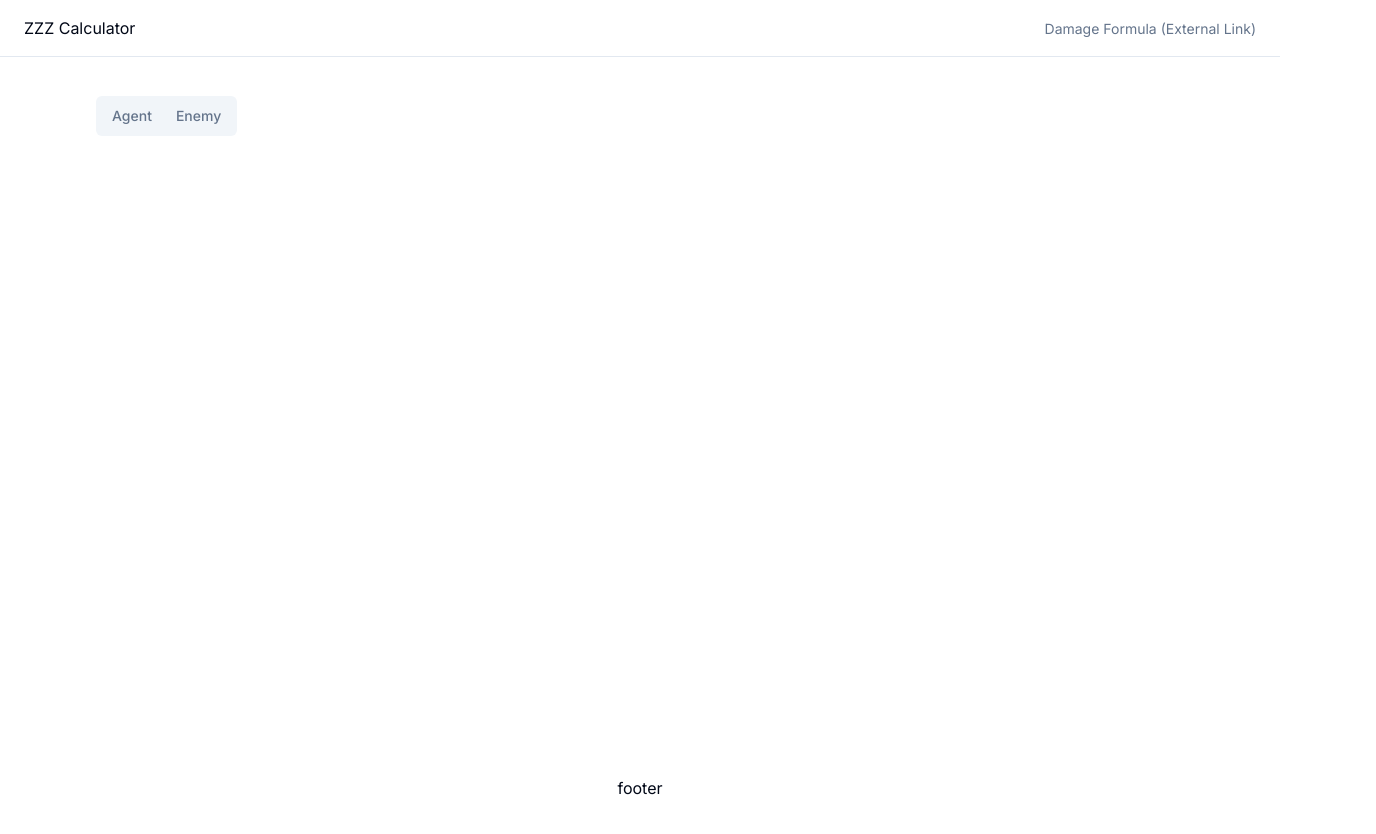
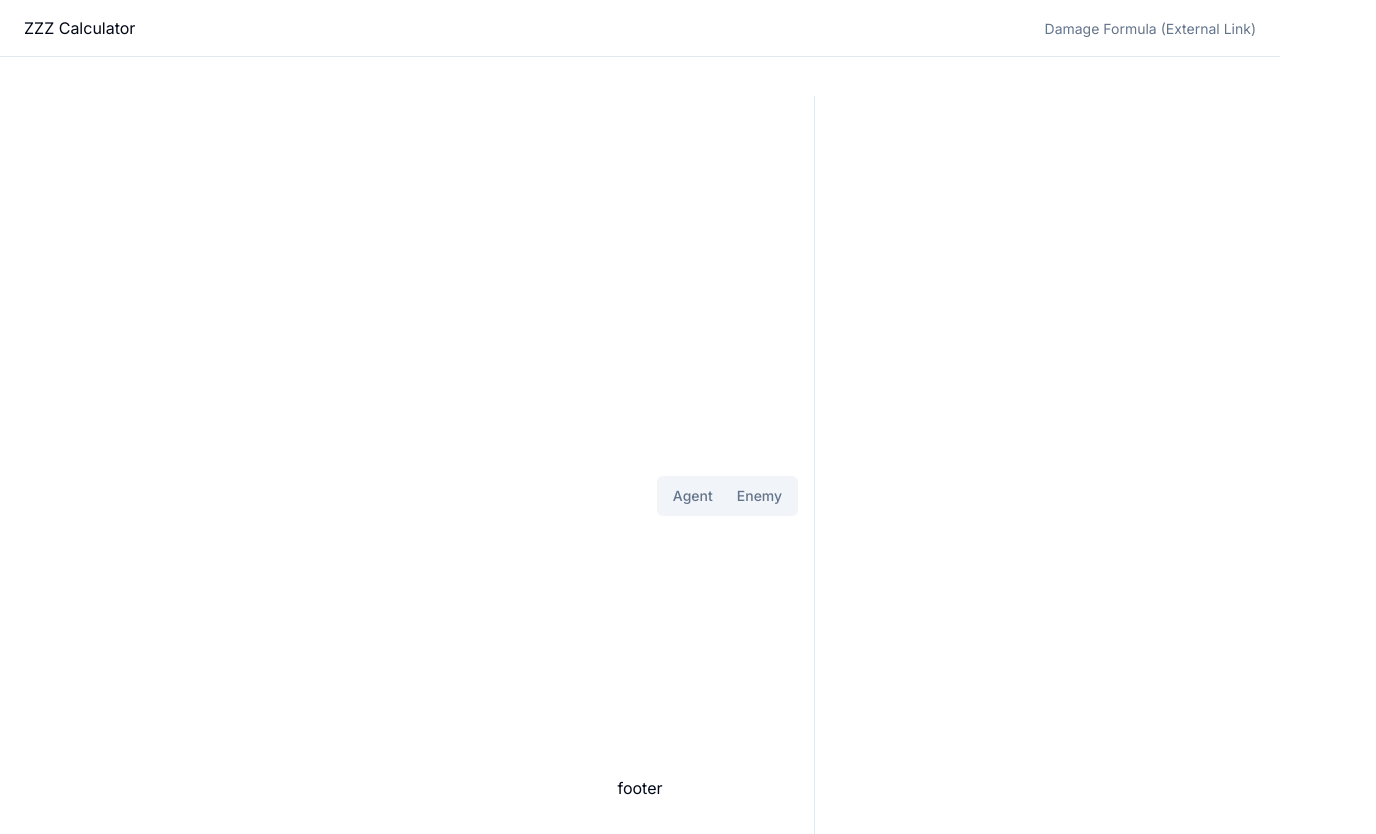
Before and after one commit to shusann01116/zzz-calculator, a Next.js app: page / in a window 1280 px wide. Shown: the top 834 px of the page, 1376 px wide, since content can reach past the window. Before the commit the page ends 800 px from the top, so only its background shows below. Built offline with nearby package versions, Linux system fonts and the light colour scheme.

Commit message:
fix: flex item centered on the screen

```diff
--- a/src/app/page.tsx
+++ b/src/app/page.tsx
@@ -9,7 +9,7 @@ export default function Home() {
         <NavBar />
         <div className="fixed bottom-0 left-0 text-center w-full">footer</div>
       </div>
-      <div className="flex space-x-4 text-sm items-center">
+      <div className="h-screen w-screen flex items-center justify-center space-x-4 text-sm">
         <Tabs>
           <TabsList>
             <TabsTrigger value="agent">Agent</TabsTrigger>
```
